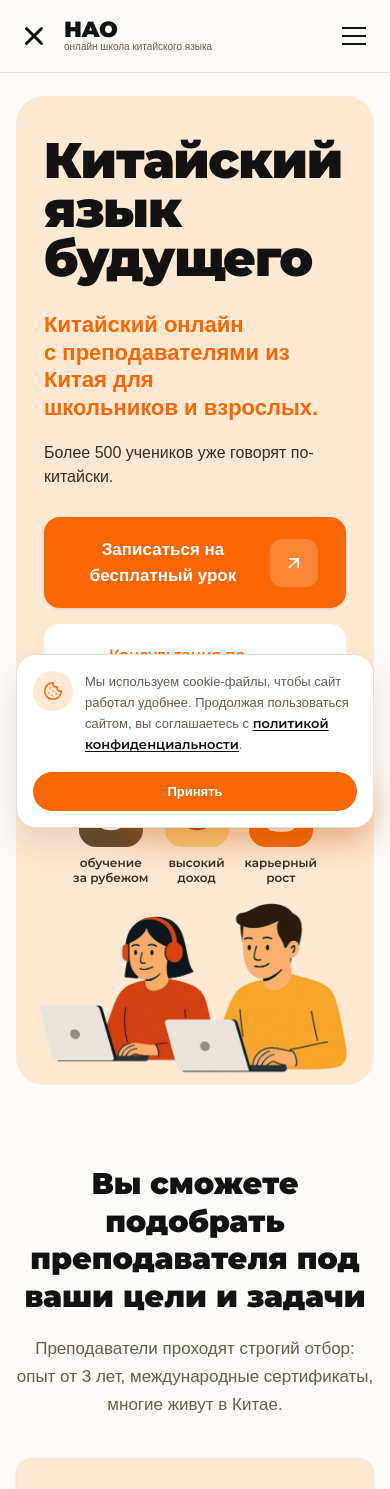
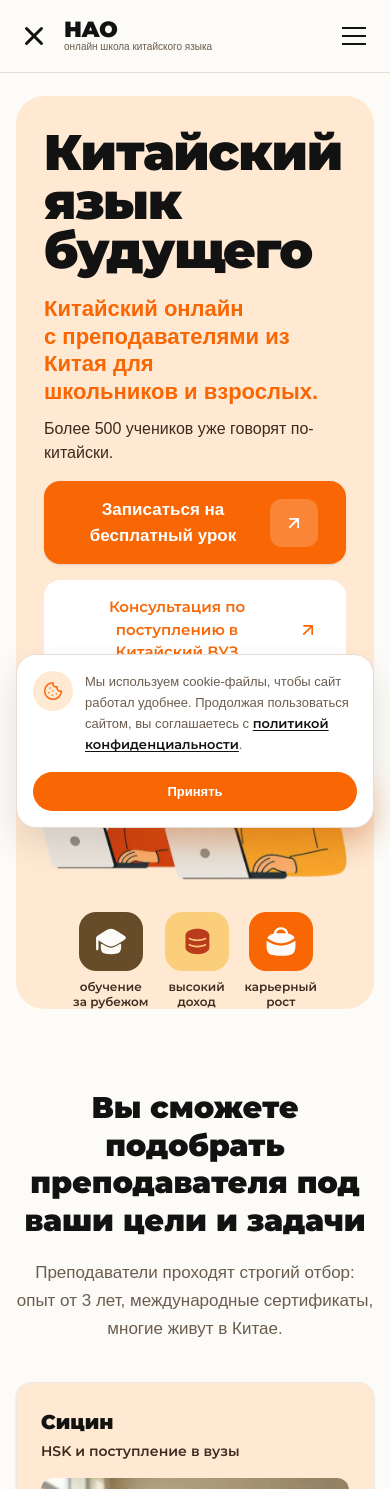
Before and after one commit to orelkrylatiy/HAO_lending, a Next.js app: page / in a window 390 px wide. Shown: the top 1489 px of the page. Built offline with nearby package versions, Linux system fonts and the light colour scheme; a web font is replaced by a local one.

Commit message:
Restore hero image visibility and fix tablet overflow

```diff
--- a/app/components/Hero.tsx
+++ b/app/components/Hero.tsx
@@ -10,22 +10,22 @@ export default function Hero({ lang = "ru" }: { lang?: Lang }) {
     <section className="bg-[#fcfbf7] pt-[72px]">
       <div className="container-main py-6 md:py-10">
         <div className="bg-[#FFE9D2] rounded-[28px] md:rounded-[36px] overflow-hidden relative animate-fade-up">
-          <div className="flex flex-col md:flex-row">
-            <div className="flex-1 px-7 pt-10 pb-8 md:px-12 lg:px-14 md:pt-12 md:pb-12 flex flex-col justify-between min-h-[420px] md:min-h-[520px]">
+          <div className="flex flex-col lg:flex-row">
+            <div className="flex-1 px-7 pt-8 pb-4 md:px-12 lg:px-14 md:pt-12 md:pb-12 flex flex-col justify-between min-h-[420px] lg:min-h-[520px]">
               <div className="flex-1">
-                <h1 className="text-[50px] sm:text-[68px] md:text-[82px] lg:text-[90px] font-black text-[#121212] leading-[0.98] mb-7 tracking-tight animate-fade-up">
+                <h1 className="text-[50px] sm:text-[68px] md:text-[82px] lg:text-[90px] font-black text-[#121212] leading-[0.98] mb-5 md:mb-7 tracking-tight animate-fade-up">
                   {dict.hero.title1}<br />{dict.hero.title2}
                 </h1>
-                <p className="text-[#F86704] text-[22px] md:text-[28px] lg:text-[32px] font-bold leading-tight mb-5 whitespace-pre-line animate-fade-up-delay-1">
+                <p className="text-[#F86704] text-[22px] md:text-[28px] lg:text-[32px] font-bold leading-tight mb-3 md:mb-5 whitespace-pre-line animate-fade-up-delay-1">
                   {dict.hero.subtitle}
                 </p>
-                <p className="text-[#3d2b1f] text-[16px] md:text-[18px] font-medium mb-7 animate-fade-up-delay-2">
+                <p className="text-[#3d2b1f] text-[16px] md:text-[18px] font-medium mb-4 md:mb-7 animate-fade-up-delay-2">
                   {dict.hero.desc}
                 </p>
               </div>
 
               <div className="flex flex-col gap-4 max-w-[560px] animate-fade-up-delay-2">
-                <OpenSignupButton className="button-lift relative z-10 flex items-center justify-between gap-4 bg-[#F86704] text-white font-bold text-[17px] md:text-[21px] px-7 py-5 rounded-2xl hover:bg-[#e55a1f] transition-colors shadow-sm">
+                <OpenSignupButton className="button-lift relative z-10 flex items-center justify-between gap-4 bg-[#F86704] text-white font-bold text-[17px] md:text-[21px] px-7 py-4 md:py-5 rounded-2xl hover:bg-[#e55a1f] transition-colors shadow-sm">
                   <span>{dict.hero.cta}</span>
                   <span className="flex-shrink-0 w-12 h-12 bg-white/20 rounded-xl flex items-center justify-center">
                     <svg width="20" height="20" viewBox="0 0 24 24" fill="none">
@@ -35,7 +35,7 @@ export default function Hero({ lang = "ru" }: { lang?: Lang }) {
                 </OpenSignupButton>
                 <ScrollToButton
                   targetId="programs"
-                  className="button-lift relative z-10 flex items-center justify-between gap-4 bg-white text-[#F86704] font-semibold text-[15px] md:text-[18px] px-7 py-5 rounded-2xl hover:bg-white/80 transition-colors"
+                  className="button-lift relative z-10 flex items-center justify-between gap-4 bg-white text-[#F86704] font-semibold text-[15px] md:text-[18px] px-7 py-4 md:py-5 rounded-2xl hover:bg-white/80 transition-colors"
                 >
                   <span>{dict.hero.programs}</span>
                   <span className="flex-shrink-0">
@@ -47,8 +47,8 @@ export default function Hero({ lang = "ru" }: { lang?: Lang }) {
               </div>
             </div>
 
-            <div className="relative flex-1 flex flex-col md:flex-row items-center md:items-end justify-end overflow-hidden min-h-[300px] md:min-h-[520px] px-4 md:px-0 pt-6 md:pt-0 pointer-events-none">
-              <div className="w-full flex justify-center md:absolute md:top-10 md:right-10 md:w-auto md:justify-end gap-4 lg:gap-6 z-10 mb-5 md:mb-0 pointer-events-none">
+            <div className="relative flex-1 flex flex-col lg:flex-row items-center justify-end overflow-hidden min-h-[300px] lg:min-h-[520px] px-4 lg:px-0 pt-4 lg:pt-0 pointer-events-none">
+              <div className="order-2 w-full flex justify-center lg:absolute lg:top-10 lg:right-10 lg:order-1 lg:w-auto lg:justify-end gap-4 lg:gap-6 z-10 mt-5 lg:mt-0 pointer-events-none">
                 <div className="flex flex-col items-center gap-2 animate-fade-up-delay-1">
                   <Image src="/icons/icon-education.svg" alt={dict.hero.benefit1.replace("\n", " ")} width={86} height={80} className="w-[64px] md:w-[78px] lg:w-[86px] h-auto pointer-events-none" />
                   <span
@@ -75,9 +75,9 @@ export default function Hero({ lang = "ru" }: { lang?: Lang }) {
               <Image
                 src="/images/hero/hero-illustration.webp"
                 alt={dict.hero.desc}
-                width={700}
-                height={510}
-                className="animate-soft-float block w-full max-w-[360px] sm:max-w-[460px] md:max-w-[660px] lg:max-w-[700px] h-auto object-contain object-bottom md:-mr-7"
+                width={762}
+                height={421}
+                className="animate-soft-float block w-full max-w-[360px] sm:max-w-[460px] md:max-w-[660px] lg:max-w-[700px] h-auto object-contain object-bottom lg:-mr-7"
                 priority
               />
             </div>
--- a/app/components/Programs.tsx
+++ b/app/components/Programs.tsx
@@ -22,7 +22,7 @@ export default function Programs({ lang = "ru" }: { lang?: Lang }) {
         </div>
 
         {/* Desktop 3-col layout */}
-        <div className="hidden md:grid grid-cols-[280px_1fr_270px] gap-6 items-stretch">
+        <div className="hidden lg:grid grid-cols-[280px_1fr_270px] gap-6 items-stretch">
           <div className="card-lift bg-[#FFE9D2] rounded-2xl overflow-hidden flex flex-col">
             <div className="flex-1 relative min-h-75">
               <Image src="/images/teachers/teacher-siqin.webp" alt={dict.programs_sec.teacher_name} fill className="object-cover object-center pointer-events-none" sizes="280px" />
@@ -78,7 +78,7 @@ export default function Programs({ lang = "ru" }: { lang?: Lang }) {
         </div>
 
         {/* Mobile: grid of cards */}
-        <div className="md:hidden grid grid-cols-1 sm:grid-cols-2 gap-4">
+        <div className="lg:hidden grid grid-cols-1 sm:grid-cols-2 gap-4">
           {dict.data.PROGRAMS.map((p, i) => (
             <div key={p.id} className={`card-lift rounded-2xl p-5 flex flex-col gap-3 ${i === 0 ? "bg-[#F86704] text-white" : "bg-white border border-[#f0e8e0]"}`}>
               <span className={`text-[11px] font-bold px-2.5 py-0.5 rounded-full self-start ${i === 0 ? "bg-white/20 text-white" : "bg-[#FFE9D2] text-[#F86704]"}`}>
```
